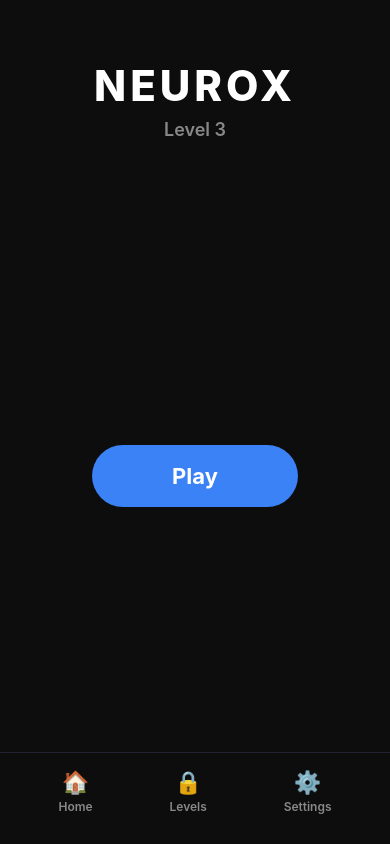
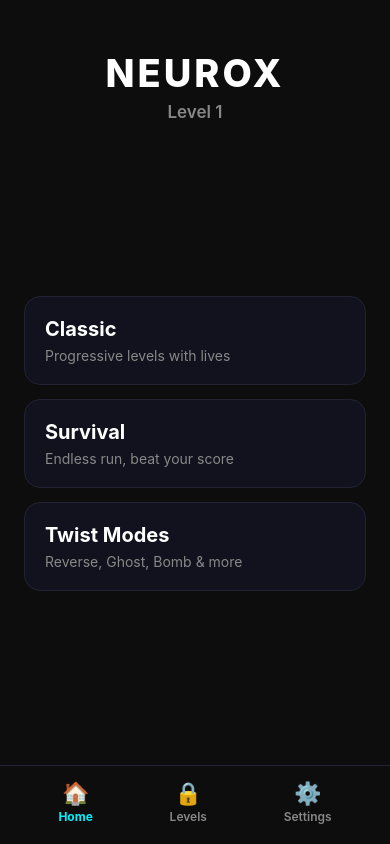
Before and after one commit to moadh704/neurox, a React Native app: screen /Home in a window 390 px wide. Built offline with nearby package versions, Linux system fonts and the light colour scheme.

Commit message:
design: clean Home with mode selection + working nav (dark)

```diff
--- a/src/screens/HomeScreen.tsx
+++ b/src/screens/HomeScreen.tsx
@@ -1,4 +1,4 @@
-import React from 'react';
+import React, { useEffect, useState } from 'react';
 import {
   View,
   Text,
@@ -9,45 +9,77 @@ import {
 import { useNavigation } from '@react-navigation/native';
 import { NativeStackNavigationProp } from '@react-navigation/native-stack';
 import { RootStackParamList } from '../../App';
+import AsyncStorage from '@react-native-async-storage/async-storage';
 
 type NavProp = NativeStackNavigationProp<RootStackParamList>;
 
+const CLASSIC_PROGRESS_KEY = '@neurox_classic_level';
+
 export default function HomeScreen() {
   const navigation = useNavigation<NavProp>();
+  const [currentLevel, setCurrentLevel] = useState(1);
 
-  // TODO: Get real current level from storage later
-  const currentLevel = 3;
+  // Load real progress
+  useEffect(() => {
+    const loadProgress = async () => {
+      try {
+        const saved = await AsyncStorage.getItem(CLASSIC_PROGRESS_KEY);
+        if (saved) setCurrentLevel(parseInt(saved));
+      } catch {}
+    };
+    loadProgress();
+  }, []);
+
+  const goToMode = (mode: 'classic' | 'survival' | 'twist') => {
+    navigation.navigate('Game', { mode });
+  };
 
   return (
     <SafeAreaView style={styles.safeArea}>
       <View style={styles.container}>
-        {/* Logo / Title - clean and centered like Arrows */}
+        {/* Header - clean like Arrows */}
         <View style={styles.header}>
           <Text style={styles.logo}>NEUROX</Text>
           <Text style={styles.levelText}>Level {currentLevel}</Text>
         </View>
 
-        {/* Big Play button - prominent like Arrows */}
-        <TouchableOpacity
-          style={styles.playButton}
-          onPress={() => navigation.navigate('Game', { mode: 'classic' })}
-        >
-          <Text style={styles.playText}>Play</Text>
-        </TouchableOpacity>
-
-        {/* Bottom navigation placeholder - clean style */}
-        <View style={styles.bottomNav}>
-          <TouchableOpacity style={styles.navItem}>
-            <Text style={styles.navIcon}>🏠</Text>
-            <Text style={styles.navLabel}>Home</Text>
+        {/* Mode Selection - clean cards */}
+        <View style={styles.modesContainer}>
+          <TouchableOpacity style={styles.modeCard} onPress={() => goToMode('classic')}>
+            <Text style={styles.modeTitle}>Classic</Text>
+            <Text style={styles.modeDesc}>Progressive levels with lives</Text>
           </TouchableOpacity>
 
-          <TouchableOpacity style={styles.navItem}>
+          <TouchableOpacity style={styles.modeCard} onPress={() => goToMode('survival')}>
+            <Text style={styles.modeTitle}>Survival</Text>
+            <Text style={styles.modeDesc}>Endless run, beat your score</Text>
+          </TouchableOpacity>
+
+          <TouchableOpacity style={styles.modeCard} onPress={() => goToMode('twist')}>
+            <Text style={styles.modeTitle}>Twist Modes</Text>
+            <Text style={styles.modeDesc}>Reverse, Ghost, Bomb & more</Text>
+          </TouchableOpacity>
+        </View>
+
+        {/* Bottom Navigation */}
+        <View style={styles.bottomNav}>
+          <TouchableOpacity style={styles.navItem} onPress={() => {}}>
+            <Text style={styles.navIcon}>🏠</Text>
+            <Text style={styles.navLabelActive}>Home</Text>
+          </TouchableOpacity>
+
+          <TouchableOpacity
+            style={styles.navItem}
+            onPress={() => navigation.navigate('Game', { mode: 'classic' })}
+          >
             <Text style={styles.navIcon}>🔒</Text>
             <Text style={styles.navLabel}>Levels</Text>
           </TouchableOpacity>
 
-          <TouchableOpacity style={styles.navItem}>
+          <TouchableOpacity
+            style={styles.navItem}
+            onPress={() => navigation.navigate('Settings')}
+          >
             <Text style={styles.navIcon}>⚙️</Text>
             <Text style={styles.navLabel}>Settings</Text>
           </TouchableOpacity>
@@ -63,55 +95,55 @@ const styles = StyleSheet.create({
     flex: 1,
     alignItems: 'center',
     justifyContent: 'space-between',
-    paddingTop: 60,
-    paddingBottom: 30,
+    paddingTop: 50,
+    paddingBottom: 20,
   },
-  header: {
-    alignItems: 'center',
-  },
+  header: { alignItems: 'center' },
   logo: {
-    fontSize: 42,
+    fontSize: 38,
     fontWeight: '800',
     color: '#FFFFFF',
-    letterSpacing: 4,
+    letterSpacing: 3,
   },
   levelText: {
-    fontSize: 18,
+    fontSize: 17,
     color: '#888888',
-    marginTop: 8,
+    marginTop: 6,
     fontWeight: '600',
   },
-  playButton: {
-    backgroundColor: '#3B82F6',
-    paddingHorizontal: 80,
-    paddingVertical: 18,
-    borderRadius: 40,
-    marginTop: 60,
+  modesContainer: {
+    width: '100%',
+    paddingHorizontal: 24,
+    gap: 14,
   },
-  playText: {
+  modeCard: {
+    backgroundColor: '#12121F',
+    padding: 20,
+    borderRadius: 16,
+    borderWidth: 1,
+    borderColor: '#222233',
+  },
+  modeTitle: {
     color: '#FFFFFF',
-    fontSize: 22,
+    fontSize: 20,
     fontWeight: '700',
+  },
+  modeDesc: {
+    color: '#888888',
+    fontSize: 14,
+    marginTop: 6,
   },
   bottomNav: {
     flexDirection: 'row',
     justifyContent: 'space-around',
     width: '100%',
     paddingHorizontal: 20,
-    paddingTop: 16,
+    paddingTop: 14,
     borderTopWidth: 1,
     borderTopColor: '#222233',
   },
-  navItem: {
-    alignItems: 'center',
-  },
-  navIcon: {
-    fontSize: 22,
-    marginBottom: 4,
-  },
-  navLabel: {
-    color: '#888888',
-    fontSize: 12,
-    fontWeight: '600',
-  },
+  navItem: { alignItems: 'center' },
+  navIcon: { fontSize: 22, marginBottom: 3 },
+  navLabel: { color: '#888888', fontSize: 12, fontWeight: '600' },
+  navLabelActive: { color: '#00f0ff', fontSize: 12, fontWeight: '700' },
 });
```
